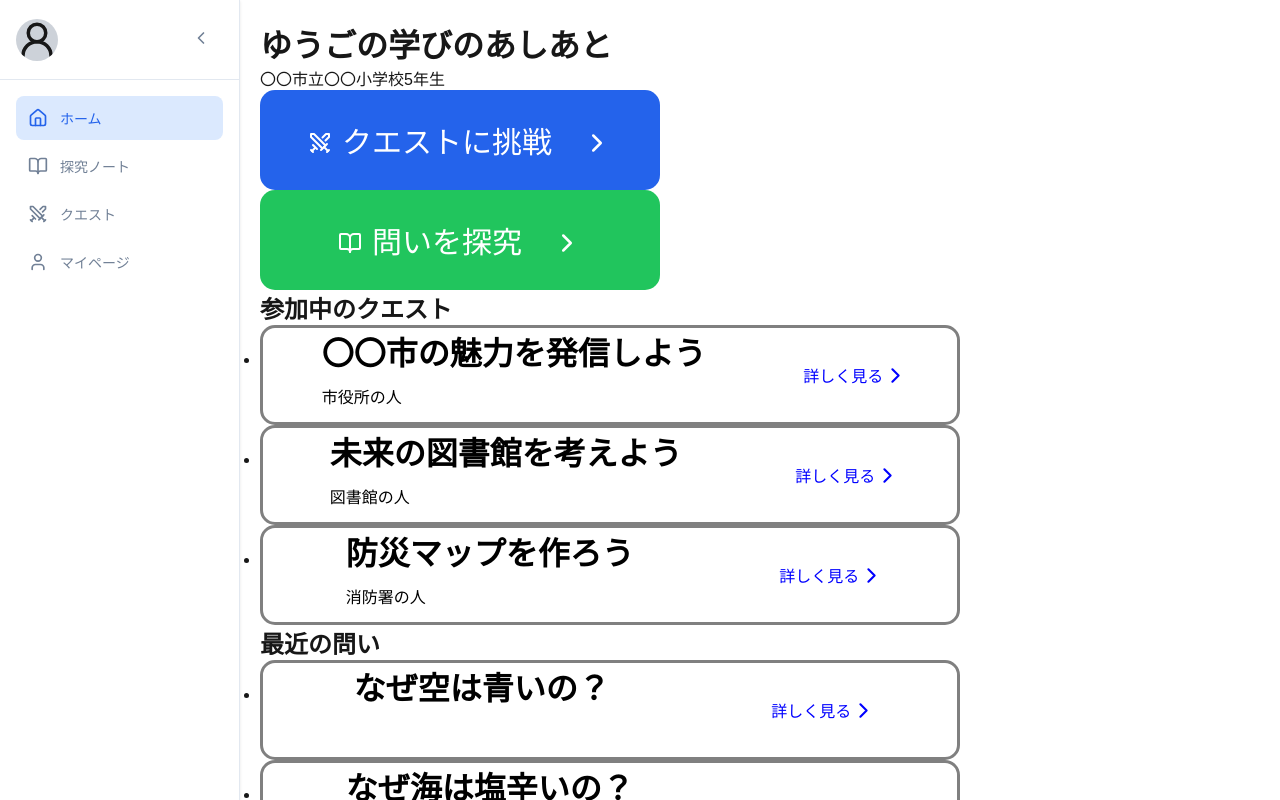
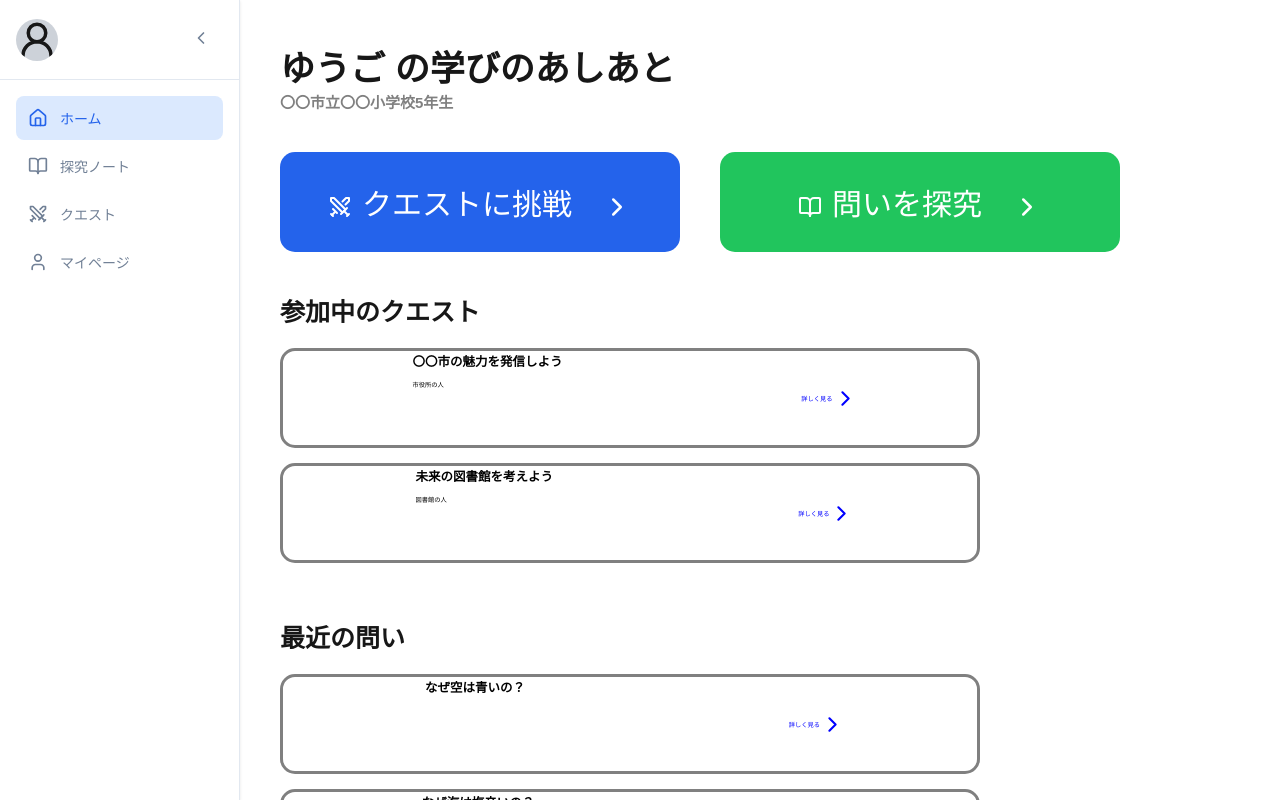
Before and after one commit to u5u5u5u/erfaring, a Next.js app: page /home in a window 1280 px wide. Shown: the top 800 px of the page. Built offline with nearby package versions, Linux system fonts and the light colour scheme.

Commit message:
fix:見た目少し修正#17

```diff
--- /dev/null
+++ b/src/app/(student)/home/page.module.css
@@ -0,0 +1,39 @@
+.container {
+  display: flex;
+  flex-direction: column;
+  gap: 40px;
+  height: 100vh;
+  padding: 20px;
+}
+
+.header {
+  font-weight: bold;
+
+  h1 {
+    font-size: 3.5rem;
+    font-weight: bold;
+  }
+
+  p {
+    font-size: 1.5rem;
+    color: gray;
+  }
+}
+
+.buttons {
+  display: flex;
+  gap: 40px;
+}
+
+.section {
+  h2 {
+    font-size: 2.5rem;
+    font-weight: bold;
+    margin-bottom: 2rem;
+  }
+
+  li {
+    list-style: none;
+    margin-bottom: 1.5rem;
+  }
+}
--- a/src/app/(student)/home/page.tsx
+++ b/src/app/(student)/home/page.tsx
@@ -4,6 +4,7 @@ import { BookOpen, Swords } from "lucide-react";
 import Quest from "@/component/Quest";
 import type { quest } from "@/types/quest";
 import type { Question } from "@/types/question";
+import styles from "./page.module.css";
 
 export default function HomePage() {
   const dummyUser: User = {
@@ -28,11 +29,6 @@ export default function HomePage() {
       name: "図書館の人",
       title: "未来の図書館を考えよう",
     },
-    {
-      id: "3",
-      name: "消防署の人",
-      title: "防災マップを作ろう",
-    },
   ];
 
   const dummyQuestions: Question[] = [
@@ -44,23 +40,20 @@ export default function HomePage() {
       id: "2",
       title: "なぜ海は塩辛いの？",
     },
-    {
-      id: "3",
-      title: "なぜ葉っぱは緑色なの？",
-    },
   ];
 
   return (
-    <div>
-      <div>
-        <h1>{dummyUser.name}の学びのあしあと</h1>
+    <div className={styles.container}>
+      <div className={styles.header}>
+        <h1>
+          {dummyUser.name} の学びのあしあと
+        </h1>
         <p>
           {dummyUser.schoolId}
           {dummyUser.grade}年生
         </p>
       </div>
-      <div>
-        <div>
+      <div className={styles.buttons}>
         <Button color="#2463EB" icon={<Swords />} link="/quest">
           クエストに挑戦
         </Button>
@@ -68,7 +61,7 @@ export default function HomePage() {
           問いを探究
         </Button>
       </div>
-        <div>
+      <div className={`${styles.section} ${styles.questSection}`}>
         <h2>参加中のクエスト</h2>
         <ul>
           {dummyQuests.map((quest) => (
@@ -78,7 +71,7 @@ export default function HomePage() {
           ))}
         </ul>
       </div>
-        <div>
+      <div className={`${styles.section} ${styles.questionSection}`}>
         <h2>最近の問い</h2>
         <ul>
           {dummyQuestions.map((question) => (
@@ -89,6 +82,5 @@ export default function HomePage() {
         </ul>
       </div>
     </div>
-    </div>
   );
 }
--- a/src/app/globals.css
+++ b/src/app/globals.css
@@ -12,6 +12,7 @@
 
 html,
 body {
+  font-size: 62.5%;
   max-width: 100vw;
   overflow-x: hidden;
 }
```
Lines whose indentation alone changed are shown as unchanged.
